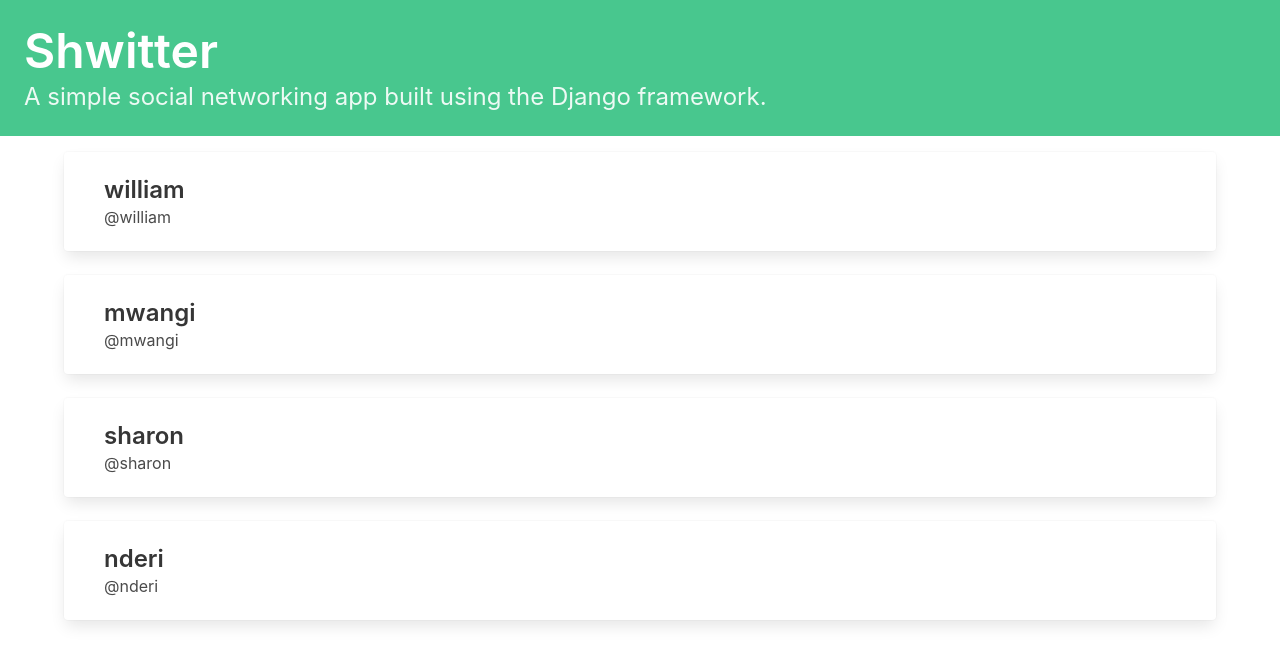
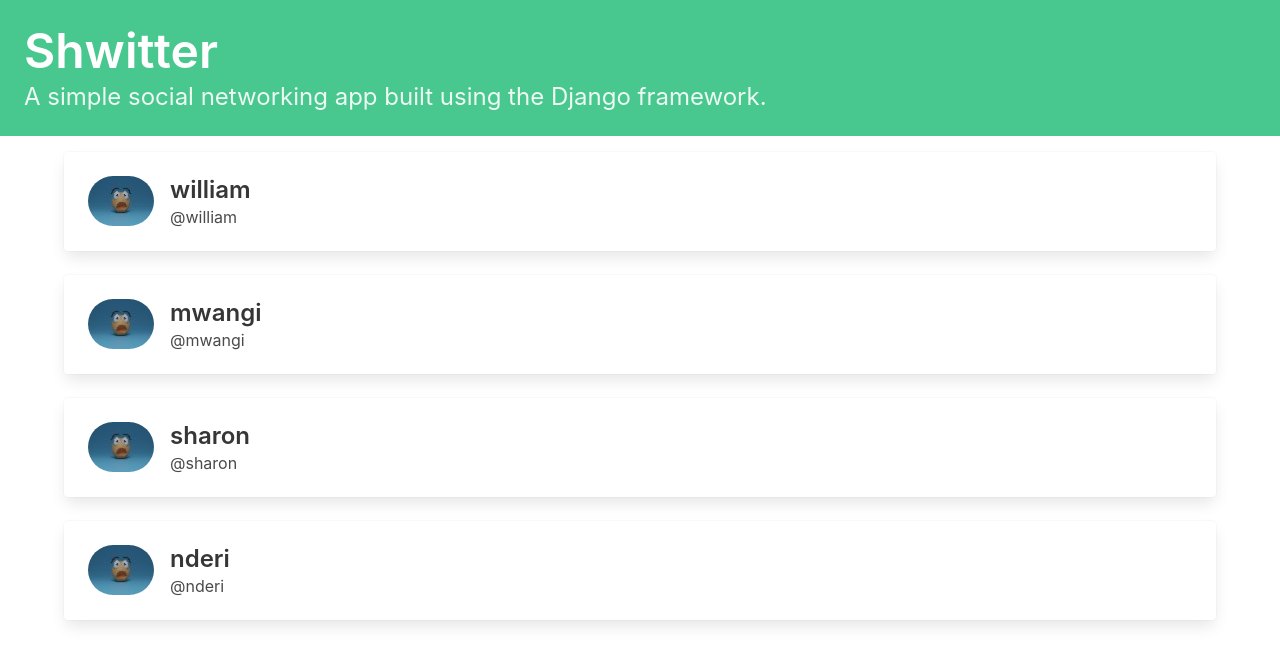
Before and after one commit to SNderi/shwitter, a Django app: page /profile_list/ in a window 1280 px wide. Shown: the top 665 px of the page. Run offline with Django 4.2, Linux system fonts and the light colour scheme; a user stored in the database is signed in; data comes from the database, SQL or seed files in the repository.

Commit message:
Changed default photo size to make it smaller

```diff
--- a/shwitter/shwitterApp/templates/shwitter/profile_list.html
+++ b/shwitter/shwitterApp/templates/shwitter/profile_list.html
@@ -12,8 +12,8 @@
           <div class="card-content">
             <div class="media">
               <div class="media-left">
-                <figure class="image is-4by3">
-                  <img class="image is-rounded" src="https://github.com/SNderi/shwitter/tree/main/shwitter/shwitterApp/images"
+                <figure class="image is-64*64">
+                  <img class="image is-rounded" src="https://github.com/SNderi/shwitter/blob/main/shwitter/shwitterApp/images/default.jpg?raw=true"
 		       alt="Placeholder image">
                 </figure>
               </div>
```
Also changed, not shown: shwitter/shwitterApp/images/default.jpg.
